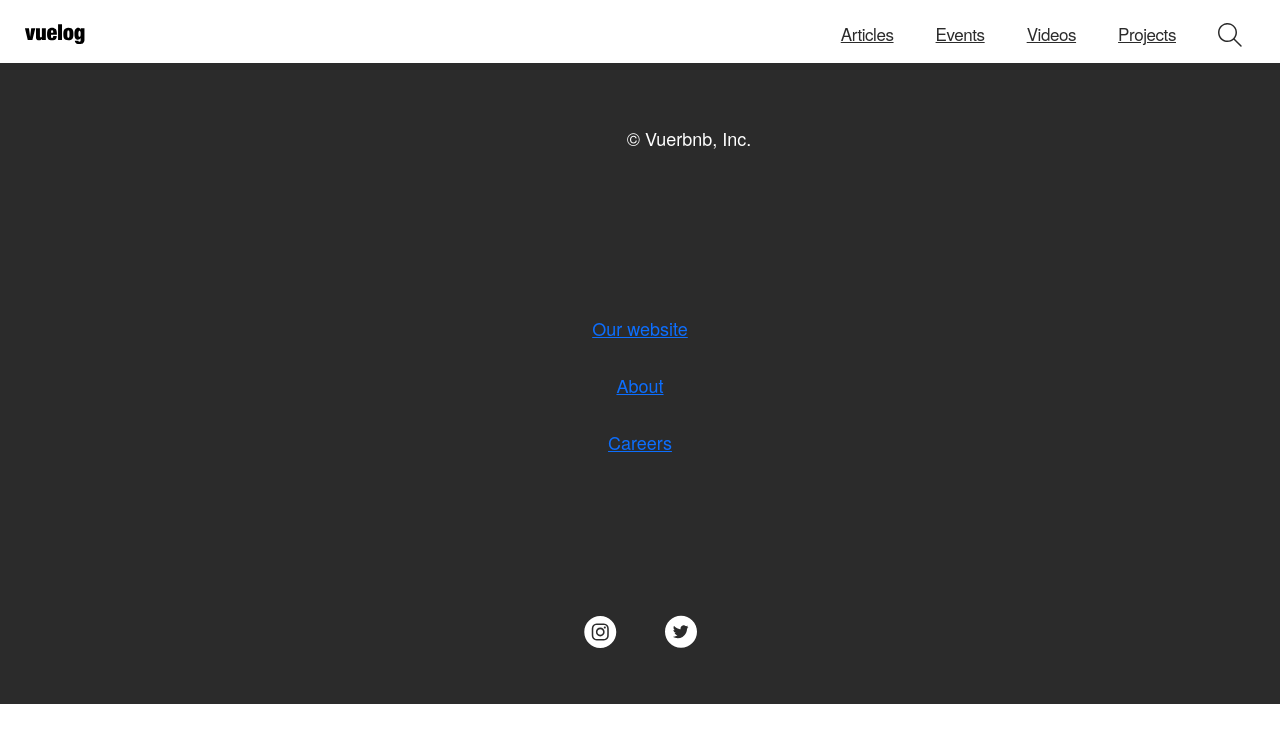
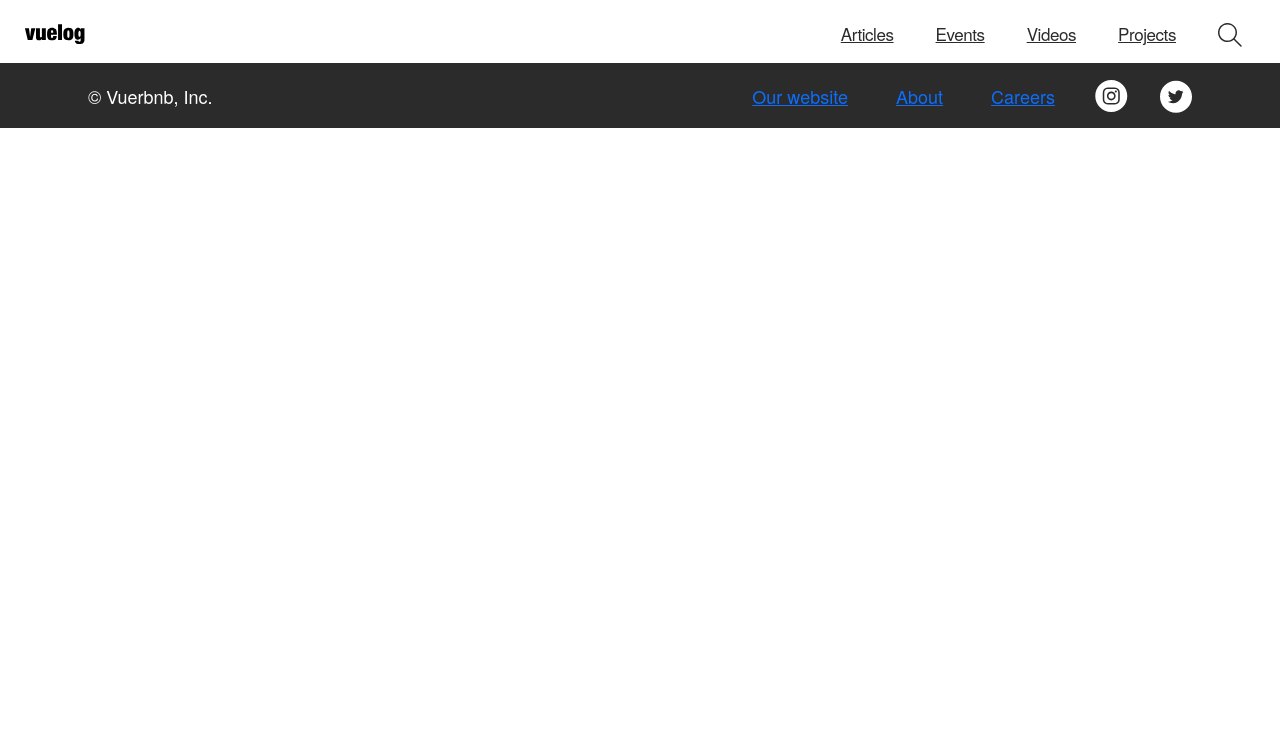
Before and after one commit to joyjs/vuelog, a Vue app: page / in a window 1280 px wide. Shown: the top 742 px of the page. Built offline with nearby package versions, Linux system fonts and the light colour scheme; a web font is replaced by a local one.

Commit message:
✨ Created footer and added responsiveness

```diff
--- a/src/components/Footer.vue
+++ b/src/components/Footer.vue
@@ -5,12 +5,13 @@
           © Vuerbnb, Inc.
       </div>
       <div class="footer-links">
+          <div class="footer-text-links">
           <h1 class="visually-hidden">Footer links</h1>
           <a href="#" v-for="(a,i) in footerLinks" :key="i">
               {{a}}
           </a>
       </div>
-      <div class="footer-social">
+      <div class="footer-social-links">
             <h1 class="visually-hidden">Footer social links</h1>
             <a href="#">
               <img src="../assets/images/icon/instagram-light.svg" alt="Instagram" />
@@ -18,6 +19,7 @@
           <a href="#">
               <img src="../assets/images/icon/twitter-light.svg" alt="Twitter" />
           </a>
+      </div>
       </div>
   </div>
 </template>
@@ -48,6 +50,14 @@ export default {
     background-color: $grey-2b;
 }
 
+.footer-links {
+    @include column-flexbox();
+}
+
+.footer-text-links {
+    @include column-flexbox();
+}
+
 .footer-logo {
     @include text-style(footer-logo, $white);
     @include flexbox();
@@ -55,40 +65,70 @@ export default {
     margin-bottom: 12px;
 }
 
-.footer-links {
+.footer-text-links {
     @include text-style(footer-links, $white);
-    @include column-flexbox();
 }
 
-.footer-links a{
+.footer-text-links a{
     margin-bottom: 32px;
 }
 
-.footer-links a:last-child{
+.footer-text-links a:last-child{
     margin-bottom: 12px;
 }
 
-.footer-social {
+.footer-social-links {
     padding: 32px 0;
 }
 
-.footer-social a{
+.footer-social-links a{
     margin-right: 48px;
 }
 
-.footer-social a:last-child{
+.footer-social-links a:last-child{
     margin-right: 0;
 }
 
 @media screen and (min-width: 768px) {
     .footer {
         @include flexbox(between);
-        height: 640px;
+        flex-direction: row;
+        height: 64px;
     }
 
     .footer-logo {
-    @include flexbox(start);
-    margin-left: 98px;
+        margin-left: 64px;
+        margin-bottom: 0;
+    }
+
+    .footer-links{
+        flex-direction: row;
+    }
+
+    .footer-text-links {
+        flex-direction: row;
+    }
+
+    .footer-text-links a{
+        margin-bottom: 0;
+        margin-right: 48px;
+    }
+
+    .footer-text-links a:last-child{
+        margin-bottom: 0;
+        margin-right: 40px;
+    }
+
+    .footer-social-links {
+        padding: 40px 0;
+    }
+
+    .footer-social-links a{
+        margin-right: 32px;
+    }
+
+    .footer-social-links a:last-child{
+        margin-right: 64px;
     }
 }
 
```
